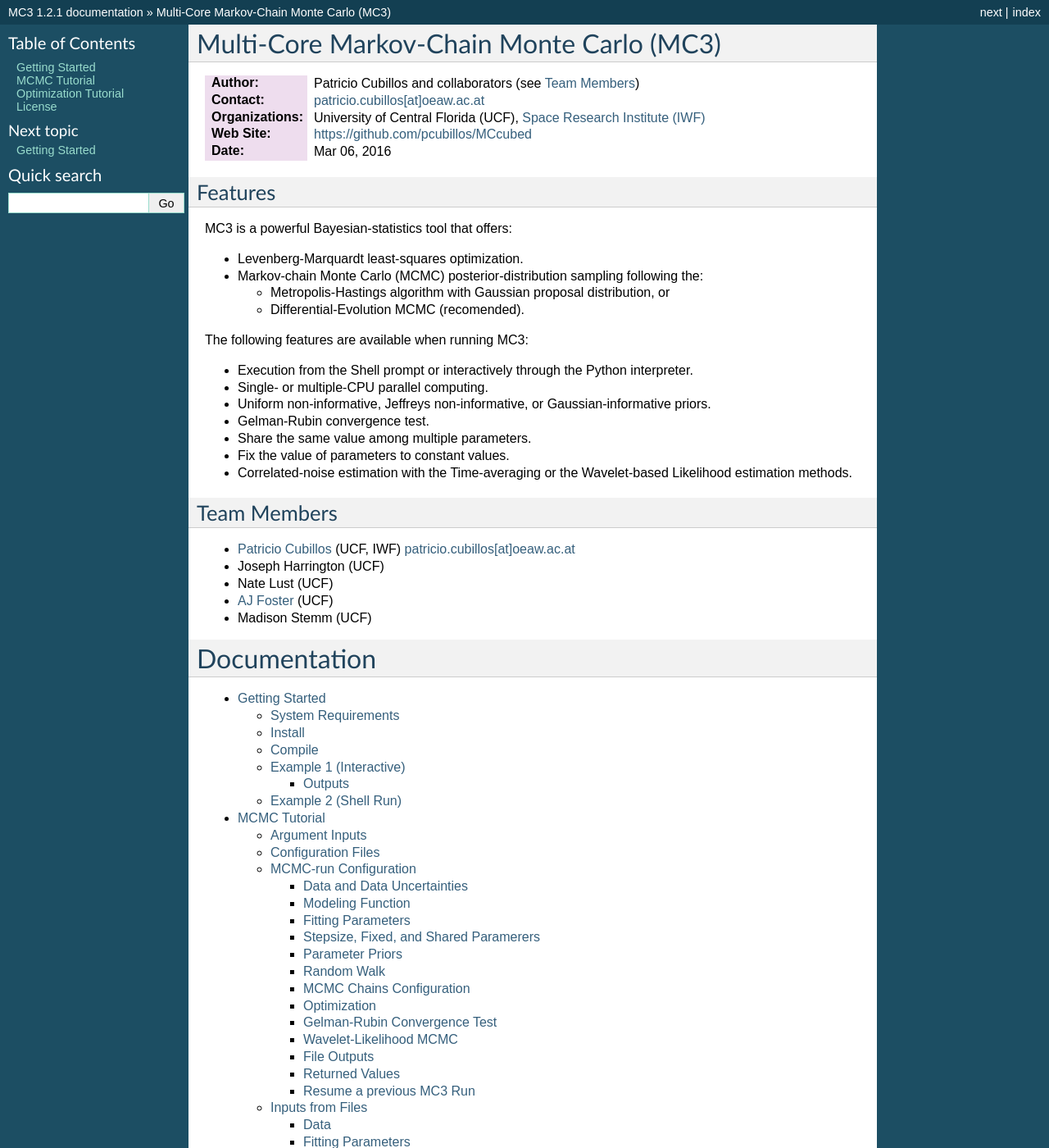
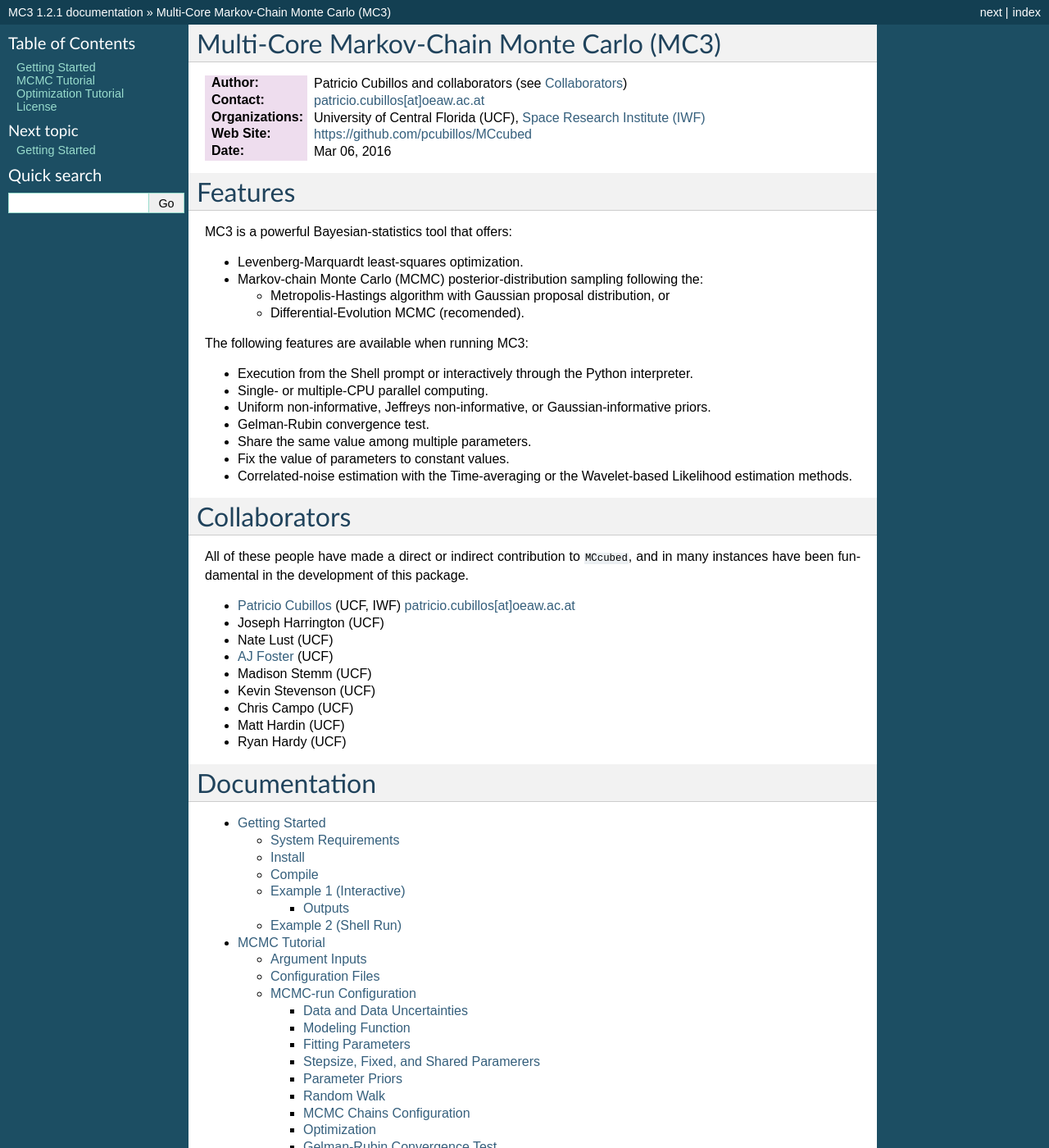
Before and after one commit to pcubillos/mc3, a Sphinx documentation site: the page built from docs/index.rst, in a window 1280 px wide and 1400 px high. Shown: the whole window at 82% size. Built offline with Sphinx 7.4.7, drawn with Linux system fonts in a browser that asks for light colours.

Commit message:
Updated list of collaborators in docs.

```diff
--- a/docs/index.rst
+++ b/docs/index.rst
@@ -19,7 +19,7 @@
 
 
 Features
---------
+========
 
 MC3 is a powerful Bayesian-statistics tool that offers:
 
@@ -41,14 +41,22 @@
 
 .. _team:
 
-Team Members
-------------
+Collaborators
+=============
+
+All of these people have made a direct or indirect contribution to
+``MCcubed``, and in many instances have been fundamental in the
+development of this package.
 
 - `Patricio Cubillos <https://github.com/pcubillos>`_ (UCF, IWF) `patricio.cubillos[at]oeaw.ac.at`_
 - Joseph Harrington (UCF)
 - Nate Lust (UCF)
 - `AJ Foster <http://aj-foster.com>`_ (UCF)
 - Madison Stemm (UCF)
+- Kevin Stevenson (UCF)
+- Chris Campo (UCF)
+- Matt Hardin (UCF)
+- Ryan Hardy (UCF)
 
 Documentation
 =============
```
